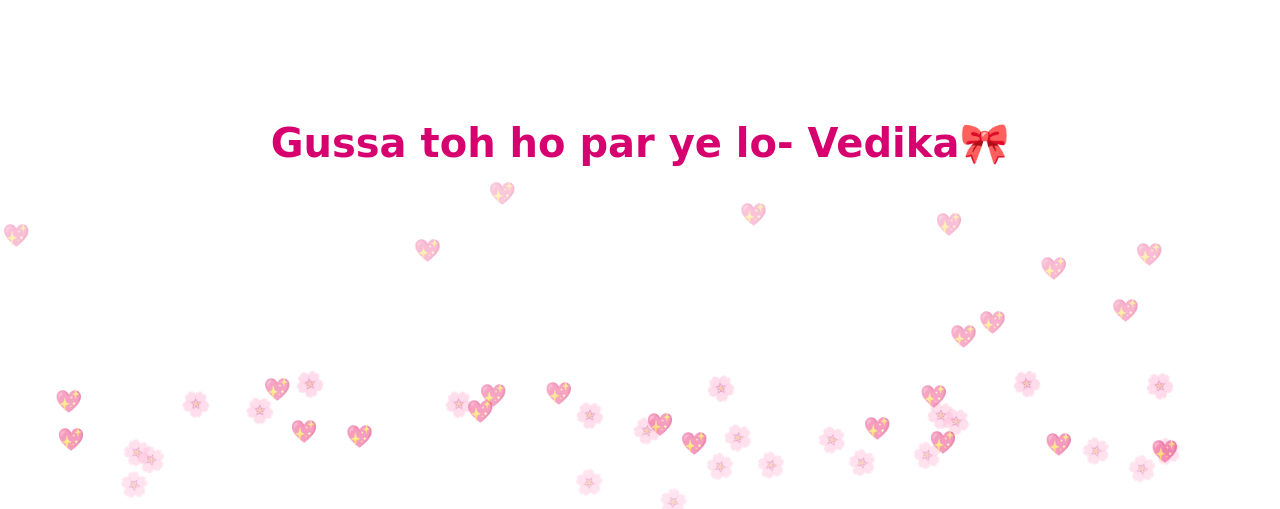
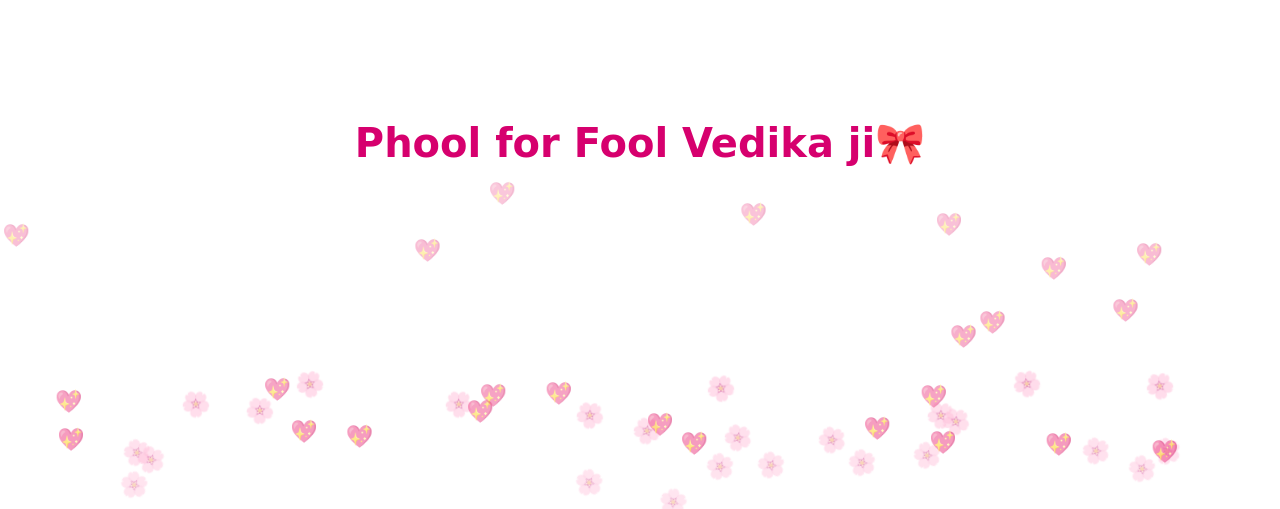
Before and after one commit to rambo67-byte/Mehnat, a plain HTML site: page index.html in a window 1280 px wide. Both pictures are taken after a click on the button "Click here 🌸". Shown: the top 509 px of the page. Drawn offline with Linux system fonts and the light colour scheme.

Commit message:
Update index.html

```diff
--- a/index.html
+++ b/index.html
@@ -2,7 +2,7 @@
 <html>
 <head>
 <meta charset="UTF-8">
-<title>UGH</title>
+<title>Efforts</title>
 
 <style>
 body{
@@ -85,7 +85,7 @@ opacity:0;
 
 <button id="btn">Click here 🌸</button>
 
-<div id="msg">Gussa toh ho par ye lo- Vedika🎀</div>
+<div id="msg">Phool for Fool Vedika ji🎀 </div>
 
 <div id="bouquet">
 <img src="https://pngimg.com/uploads/bouquet/bouquet_PNG17.png" width="280">
@@ -146,4 +146,5 @@ document.getElementById("bouquet").style.bottom="40px";
 </script>
 
 </body>
+
 </html>
```
